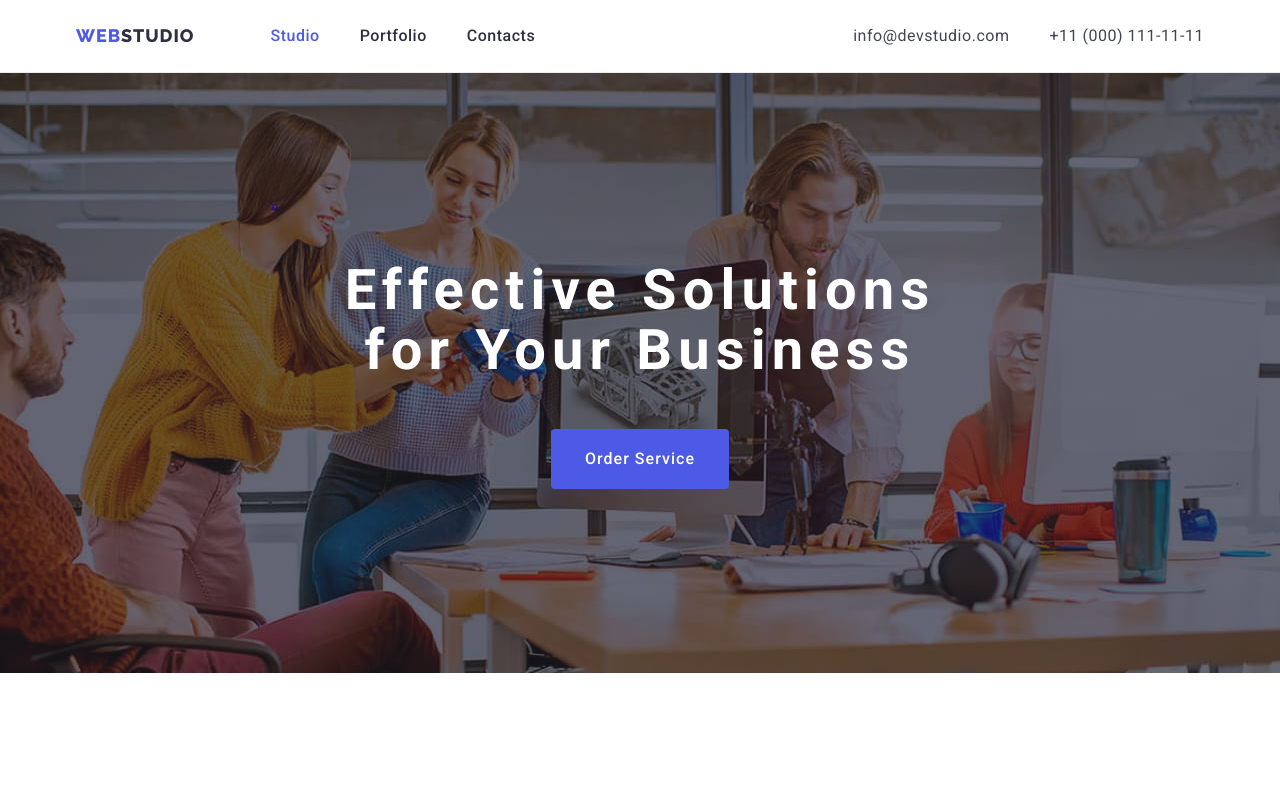
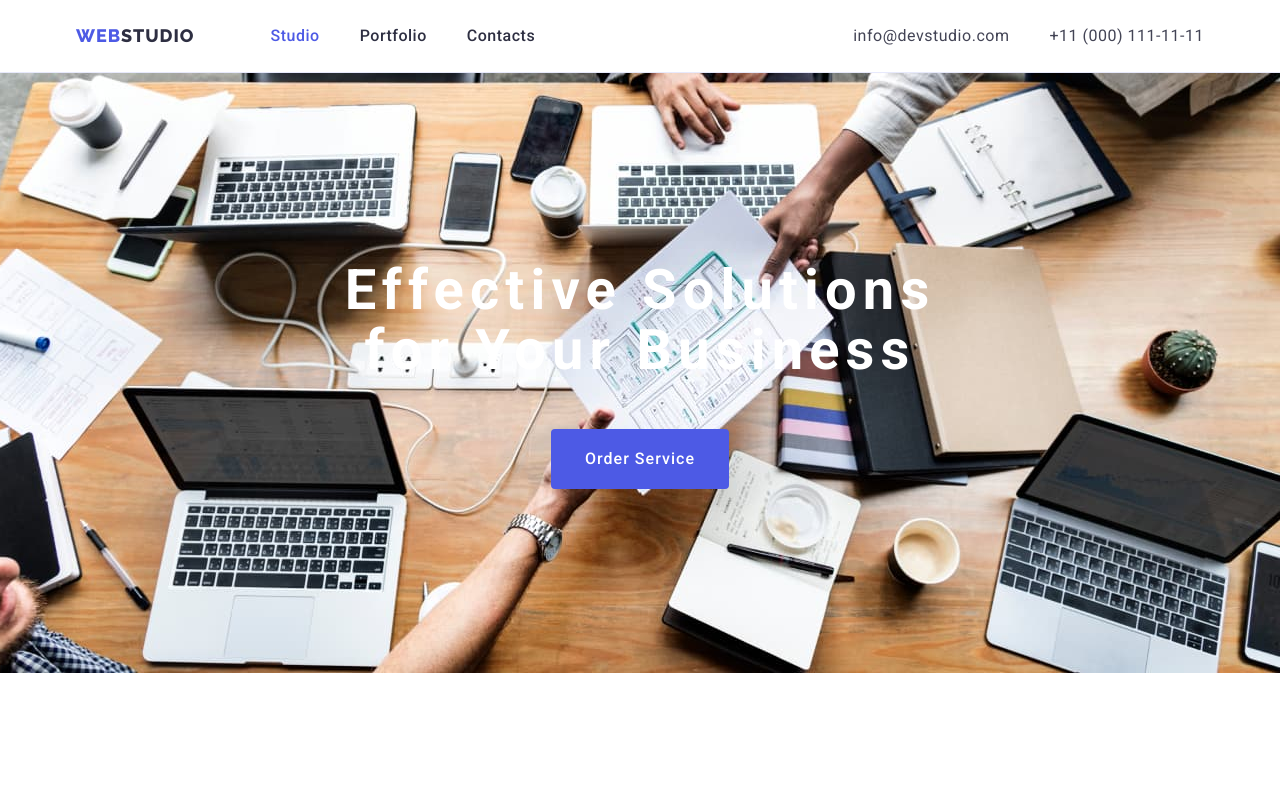
Before and after one commit to KaterynaMal/goit-markup-hw-04, a plain HTML site: page index.html in a window 1280 px wide. Shown: the top 789 px of the page. Drawn offline with nearby package versions, Linux system fonts and the light colour scheme.

Commit message:
background and border

```diff
--- a/css/styles.css
+++ b/css/styles.css
@@ -40,7 +40,9 @@ body {
 /*   Шапка сайту   */
 
 header {
-  border-bottom: solid 1px #ececec;
+border-bottom: 1px solid  #E7E9FC;
+
+  box-shadow: 0px 1px 6px 0px rgba(46, 47, 66, 0.08), 0px 1px 1px 0px rgba(46, 47, 66, 0.16), 0px 2px 1px 0px rgba(46, 47, 66, 0.08);
 }
 
 header .container {
@@ -176,7 +178,7 @@ ul {
 }
 
 .baner {
-  background-color: var(--dark-background-color);
+ background-color: var(--dark-background-color);
   text-align: center;
   padding-top: 188px;
   padding-bottom: 292px;
@@ -185,9 +187,11 @@ ul {
   height: 600px;
   margin-left: auto;
   margin-right: auto;
-  background-color: #2f303a;
-  background-image: linear-gradient(rgba(47, 48, 58, 0.4), rgba(47, 48, 58, 0.4)),
-    url('../images/backimage.jpg');
+
+
+  background:
+  url(../images/peopleoffice.jpg);
+
   background-repeat: no-repeat;
   background-position: center;
   background-size: cover;
```
Also changed, not shown: portfolio.html (+1 -3 lines), images/peopleoffice.jpg (added), 2 other files.
